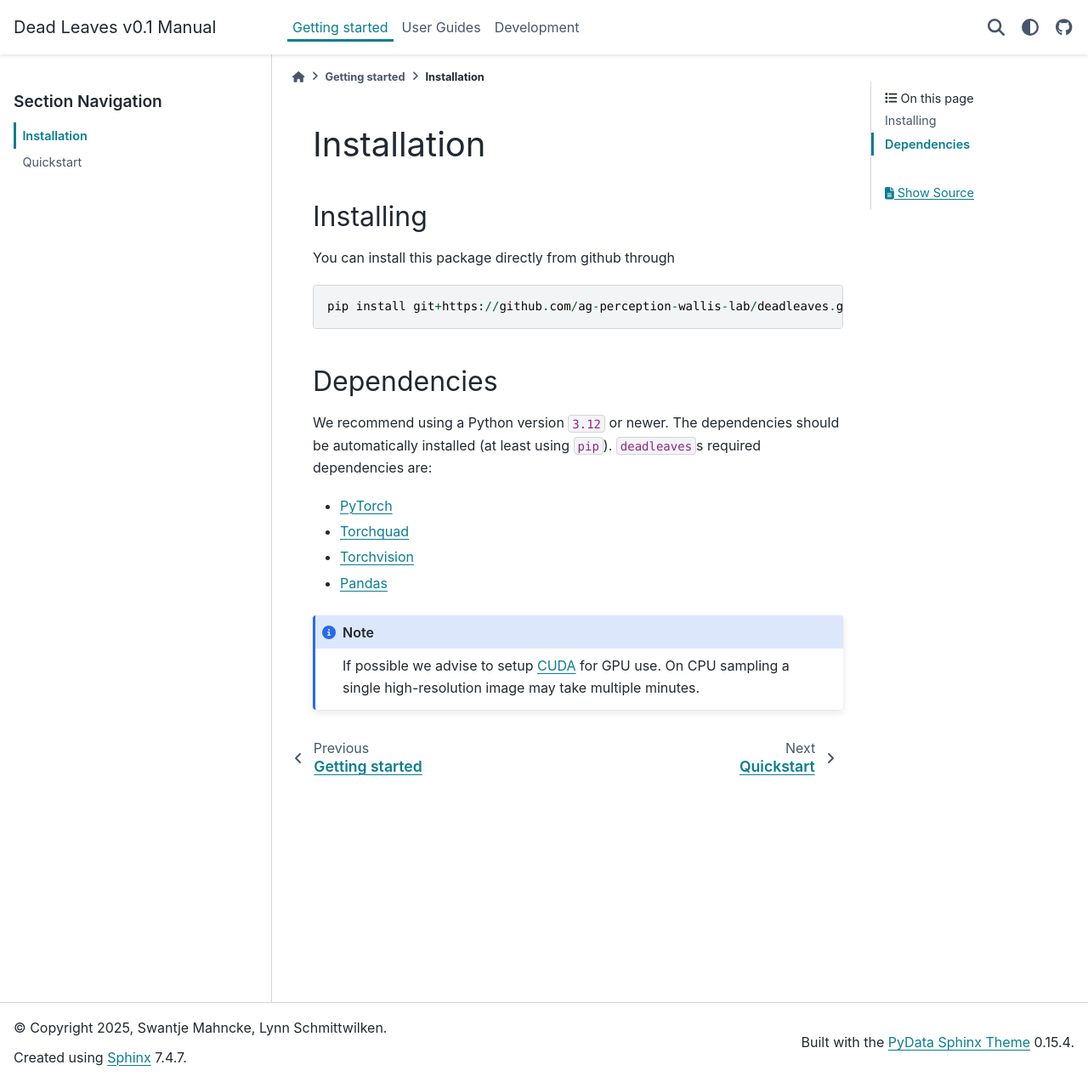
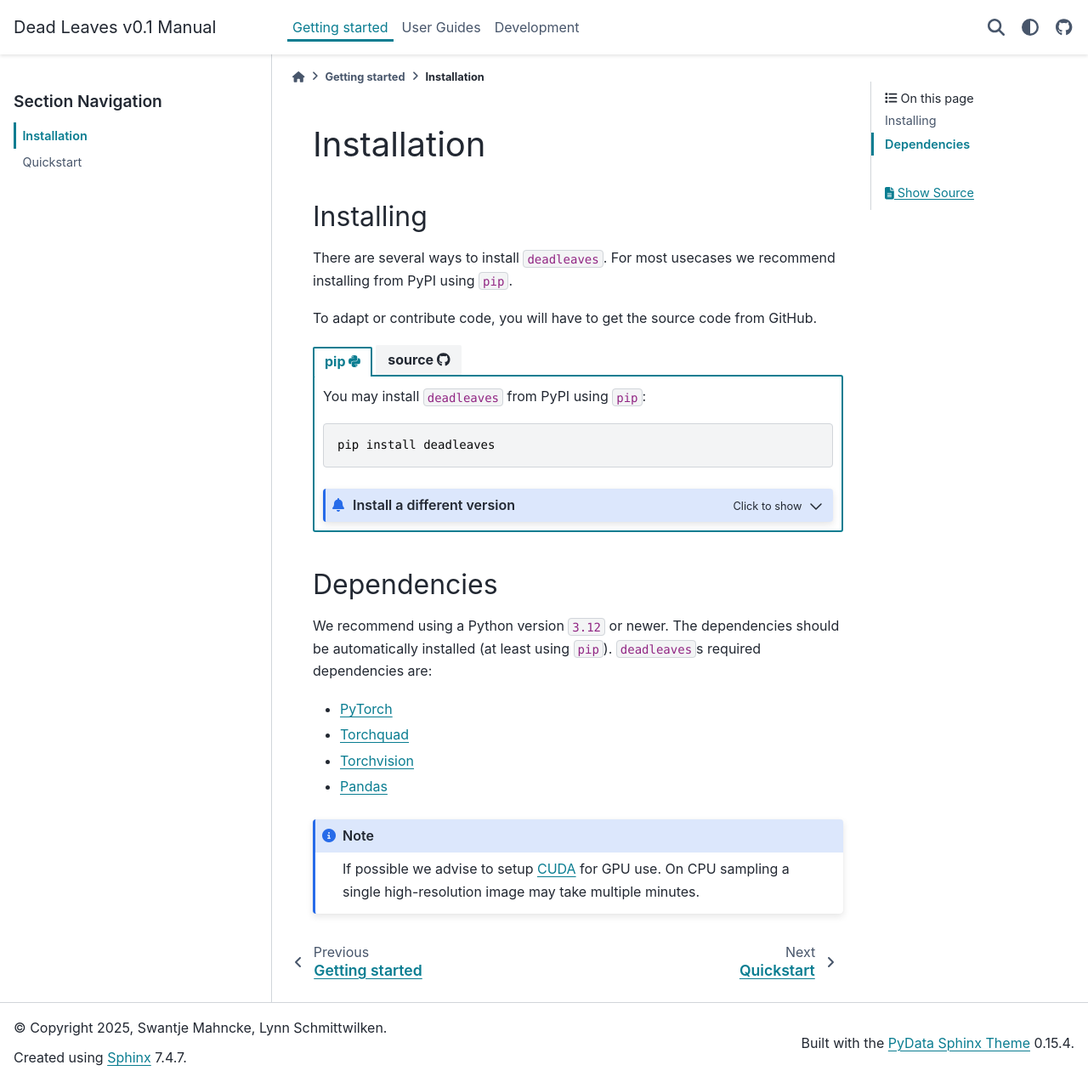
Before and after one commit to ag-perception-wallis-lab/deadleaves, a Sphinx documentation site: the page built from docs/getting_started/installation.md, in a window 1280 px wide and 1273 px high. Shown: the whole window at 85% size. Built offline with Sphinx 7.4.7 and the PyData theme 0.15.4, drawn with Linux system fonts in a browser that asks for light colours; pages that are not in the unit, such as notebooks, are missing from menus.

Commit message:
Update installation to use pip

````diff
--- a/docs/getting_started/installation.md
+++ b/docs/getting_started/installation.md
@@ -2,11 +2,66 @@
 
 ## Installing
 
-You can install this package directly from github through
+There are several ways to install `deadleaves`.
+For most usecases we recommend installing from PyPI using `pip`.
 
+To adapt or contribute code, you will have to get the source code from GitHub.
+
+:::::{tab-set}
+
+::::{tab-item} pip {fab}`python`
+You may install `deadleaves` from PyPI using `pip`:
+
+```python
+pip install deadleaves
 ```
-pip install git+https://github.com/ag-perception-wallis-lab/deadleaves.git
+
+:::{admonition} Install a different version
+:class: dropdown
+
+`pip` by default install the latest version of the package.
+To install a different version, simply specify the version number, either an exact version:
+```python
+pip install "deadleaves==0.1.1"
 ```
+or a conditional version:
+```python
+pip install "deadleaves<=1.0.0"
+```
+(for any version before `1.0.0`).
+
+:::
+::::
+
+
+::::{tab-item} source {fab}`github`
+
+1. Clone the repository from GitHub:
+
+    ```bash
+    git clone git@github.com/ag-perception-wallis-lab/deadleaves.git
+    ```
+
+2. Install `deadleaves` to your local python library using pip, by running from the top-level directory:
+
+    ```python
+    pip install .
+    ```
+
+:::{admonition} For developers
+:class: dropdown
+
+```python
+pip install -e .dev
+```
+
+for an editable install (`-e`) which makes changes to files immediately usable,
+rather than having to reinstall the package after every change;
+and to install the development dependencies.
+:::
+::::
+
+:::::
 
 ## Dependencies
 
````
